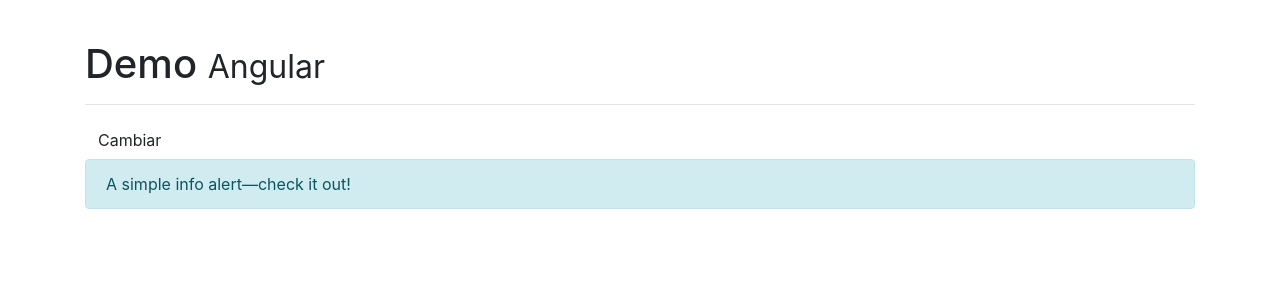
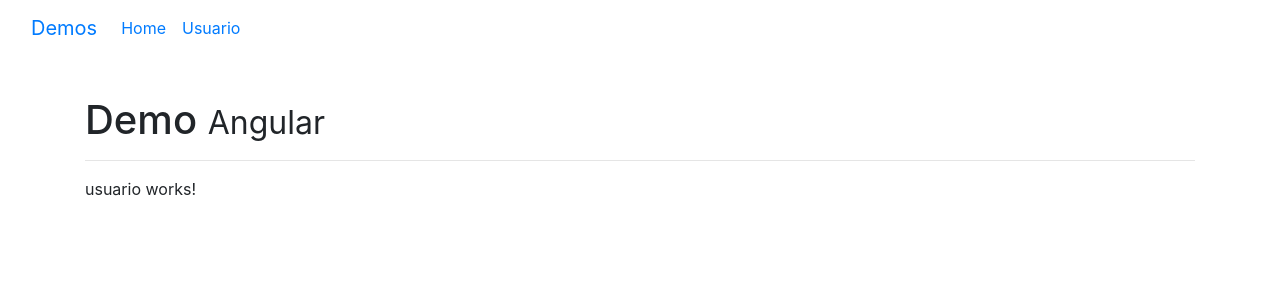
Before and after one commit to ejcordoba/udemy-courses-angular-10, an Angular app in the folder 06-miscelaneos/: page /usuario in a window 1280 px wide. Shown: the top 300 px of the page. Built offline with nearby package versions, Linux system fonts and the light colour scheme.

Commit message:
section 8 - lesson 147 done

```diff
--- a/06-miscelaneos/src/app/app.component.html
+++ b/06-miscelaneos/src/app/app.component.html
@@ -1,11 +1,8 @@
+<app-navbar></app-navbar>
 <div class="container main-container">
     <h1>Demo <small>Angular</small></h1>
     <hr>
+    <router-outlet></router-outlet>
 
-    <!-- <app-ng-style></app-ng-style> -->
-    <!-- <app-css></app-css> -->
-    <!-- <app-clases></app-clases> -->
-    <app-ng-switch></app-ng-switch>
 
-    <!-- <p>Hola mundo desde app.component</p> -->
 </div>
--- /dev/null
+++ b/06-miscelaneos/src/app/app.routes.ts
@@ -0,0 +1,17 @@
+import { NgModule } from '@angular/core';
+import { RouterModule, Routes } from '@angular/router';
+import { HomeComponent } from './components/home/home.component';
+import { UsuarioComponent } from './components/usuario/usuario.component';
+
+
+const ROUTES: Routes = [
+    { path: 'home', component: HomeComponent },
+    { path: 'usuario', component: UsuarioComponent },
+    { path: '**', component: HomeComponent },
+];
+
+@NgModule({
+    imports: [RouterModule.forRoot(ROUTES)],
+    exports: [RouterModule]
+})
+export class AppRoutingModule {}
--- /dev/null
+++ b/06-miscelaneos/src/app/components/home/home.component.ts
@@ -0,0 +1,23 @@
+import { Component, OnInit } from '@angular/core';
+
+@Component({
+  selector: 'app-home',
+  template: `
+    <app-ng-style></app-ng-style>
+    <app-css></app-css>
+    <app-clases></app-clases>
+    <app-ng-switch></app-ng-switch>
+
+    <p>Hola mundo desde app.component</p>
+  `,
+  styles: [
+  ]
+})
+export class HomeComponent implements OnInit {
+
+  constructor() { }
+
+  ngOnInit(): void {
+  }
+
+}
--- /dev/null
+++ b/06-miscelaneos/src/app/components/navbar/navbar.component.html
@@ -0,0 +1,18 @@
+<nav class="navbar navbar-expand-lg navbar-inverse bg-inverse">
+    <div class="container-fluid">
+        <a class="navbar-brand" href="#">Demos</a>
+        <button class="navbar-toggler" type="button" data-bs-toggle="collapse" data-bs-target="#navbarNav" aria-controls="navbarNav" aria-expanded="false" aria-label="Toggle navigation">
+        <span class="navbar-toggler-icon"></span>
+      </button>
+        <div class="collapse navbar-collapse" id="navbarNav">
+            <ul class="navbar-nav">
+                <li class="nav-item" routerLinkActive="active">
+                    <a class="nav-link" [routerLink]="['home']" aria-current="page" href="#">Home</a>
+                </li>
+                <li class="nav-item" routerLinkActive="active">
+                    <a class="nav-link" [routerLink]="['usuario']" href="#">Usuario</a>
+                </li>
+            </ul>
+        </div>
+    </div>
+</nav>
--- /dev/null
+++ b/06-miscelaneos/src/app/components/navbar/navbar.component.ts
@@ -0,0 +1,16 @@
+import { Component, OnInit } from '@angular/core';
+
+@Component({
+  selector: 'app-navbar',
+  templateUrl: './navbar.component.html',
+  styles: [
+  ]
+})
+export class NavbarComponent implements OnInit {
+
+  constructor() { }
+
+  ngOnInit(): void {
+  }
+
+}
--- /dev/null
+++ b/06-miscelaneos/src/app/components/usuario/usuario-detalle.component.ts
@@ -0,0 +1,20 @@
+import { Component, OnInit } from '@angular/core';
+
+@Component({
+  selector: 'app-usuario-detalle',
+  template: `
+    <p>
+      usuario-detalle works!
+    </p>
+  `,
+  styles: [
+  ]
+})
+export class UsuarioDetalleComponent implements OnInit {
+
+  constructor() { }
+
+  ngOnInit(): void {
+  }
+
+}
--- /dev/null
+++ b/06-miscelaneos/src/app/components/usuario/usuario-editar.component.ts
@@ -0,0 +1,20 @@
+import { Component, OnInit } from '@angular/core';
+
+@Component({
+  selector: 'app-usuario-editar',
+  template: `
+    <p>
+      usuario-editar works!
+    </p>
+  `,
+  styles: [
+  ]
+})
+export class UsuarioEditarComponent implements OnInit {
+
+  constructor() { }
+
+  ngOnInit(): void {
+  }
+
+}
--- /dev/null
+++ b/06-miscelaneos/src/app/components/usuario/usuario-nuevo.component.ts
@@ -0,0 +1,20 @@
+import { Component, OnInit } from '@angular/core';
+
+@Component({
+  selector: 'app-usuario-nuevo',
+  template: `
+    <p>
+      usuario-nuevo works!
+    </p>
+  `,
+  styles: [
+  ]
+})
+export class UsuarioNuevoComponent implements OnInit {
+
+  constructor() { }
+
+  ngOnInit(): void {
+  }
+
+}
--- /dev/null
+++ b/06-miscelaneos/src/app/components/usuario/usuario.component.html
@@ -0,0 +1 @@
+<p>usuario works!</p>
--- /dev/null
+++ b/06-miscelaneos/src/app/components/usuario/usuario.component.ts
@@ -0,0 +1,14 @@
+import { Component, OnInit } from '@angular/core';
+
+@Component({
+  selector: 'app-usuario',
+  templateUrl: './usuario.component.html',
+})
+export class UsuarioComponent implements OnInit {
+
+  constructor() { }
+
+  ngOnInit(): void {
+  }
+
+}
```
Also changed, not shown: 06-miscelaneos/src/app/app.module.ts (+16 -2 lines), 2 other files (tests, documents, lock files or other folders).
